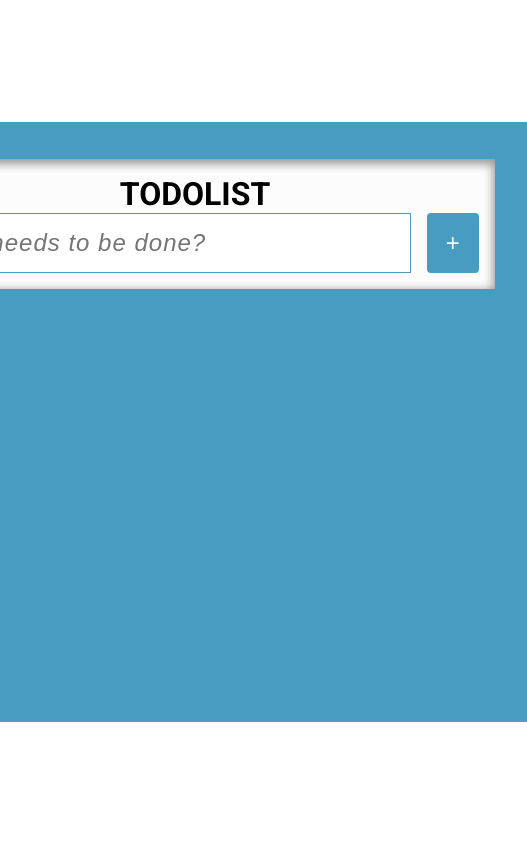
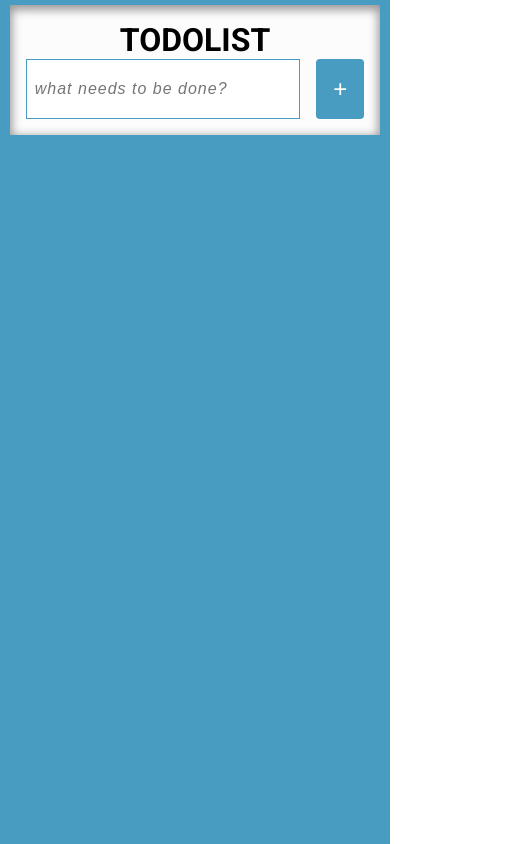
Before and after one commit to ajarek/react-20-vite-todo-components, a React (Vite) app: page / in a window 390 px wide. Shown: the whole page, 527 px wide, since content can reach past the window. Built offline with nearby package versions, Linux system fonts and the light colour scheme.

Commit message:
add responsive

```diff
--- a/src/App.css
+++ b/src/App.css
@@ -9,6 +9,7 @@
   padding: 2rem;
   text-align: center;
   background-color:#489cc1;
+  overflow-y: auto;
 }
 .container{
   width: 600px;
@@ -21,3 +22,13 @@
   transform: translateY(5px);
   box-shadow: inset 0px 3px 10px 2px rgba(0, 0, 0, 0.4);
 }
+@media screen and (max-width:800px){
+#root{
+    width: 100vw;
+    height: 100vh;
+    padding: 0;
+    }
+    .container{
+      width: 95vw;
+    }
+}
--- a/src/App.jsx
+++ b/src/App.jsx
@@ -45,7 +45,7 @@ export class App extends React.Component {
     const newTask = {
       id: String(Date.now()),
       text: this.state.newTaskText,
-      isCompleted: this.state.isChecked,
+      isCompleted:false,
     };
     this.setState({ tasks: [newTask, ...this.state.tasks] });
     this.state.newTaskText = "";
--- a/src/components/Input/input.css
+++ b/src/components/Input/input.css
@@ -13,3 +13,12 @@
     width: 20px;
     height: 20px;
 }
+@media screen and (max-width:800px){
+    .input{
+        font-size: 1rem;
+        padding:0 0.5rem;
+    }
+    .checkbox{
+        margin-right: 0.5rem;
+    }
+}
--- a/src/index.css
+++ b/src/index.css
@@ -12,3 +12,8 @@ body{
   justify-content: center;
   align-items: center;
 }
+@media screen and (max-width:800px){
+  body{
+    align-items: flex-start;
+  }
+}
```
